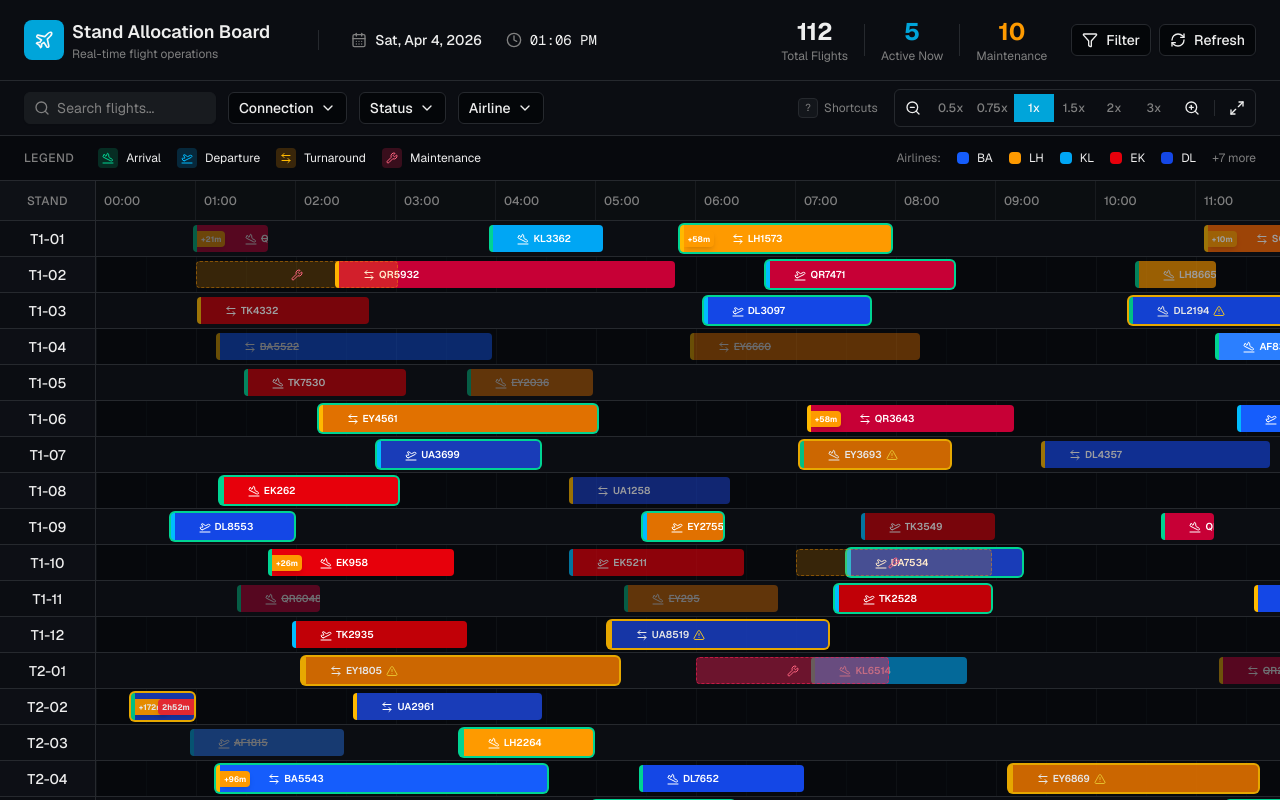
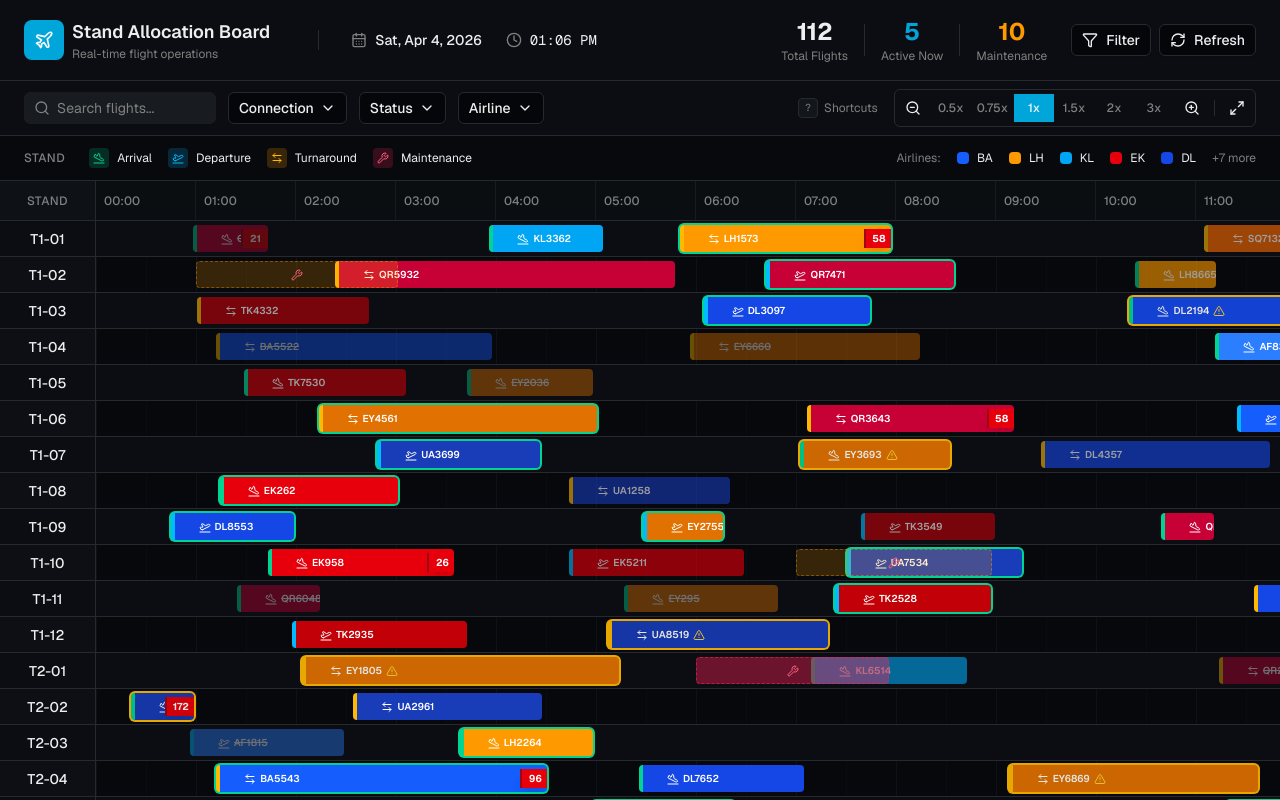
Before and after one commit to AmineBechar96/v0-flight-timeline-board, a Next.js app: page / in a window 1280 px wide. Built offline with nearby package versions, Linux system fonts and the light colour scheme.

Commit message:
feat: update timeline legend and delay badges styling\n\nReplace "Legend" with "Stand" and bold red delay badges.

```diff
--- a/components/flight-block.tsx
+++ b/components/flight-block.tsx
@@ -80,27 +80,18 @@ export function FlightBlock({
           isConflicting && "bg-red-600 border-red-400"
         )}
       >
-        {/* Delay badge on left edge */}
-        {flight.delayMinutes && (
-          <div className="absolute left-0 top-0 bottom-0 flex items-center">
-            <div className="bg-amber-500 text-white text-[8px] font-bold px-1 py-0.5 rounded-r shadow-md flex items-center gap-0.5">
-              <span>+{flight.delayMinutes}m</span>
-            </div>
-          </div>
-        )}
-
-        <div className={cn("flex items-center gap-1 flex-1", flight.delayMinutes && "pl-6")}>
+        <div className="flex items-center gap-1 flex-1">
           <GripVertical className="h-3 w-3 shrink-0 opacity-0 group-hover:opacity-60 transition-opacity" />
           <TypeIcon className="h-3 w-3 shrink-0" />
           <span className="truncate font-semibold">{flight.flightNumber}</span>
           {flight.status === "delayed" && <AlertTriangle className="h-3 w-3 shrink-0 text-amber-300" />}
         </div>
 
-        {/* Delay badge on right edge for longer delays (100+ min) */}
-        {flight.delayMinutes && flight.delayMinutes >= 100 && (
-          <div className="absolute right-0 top-0 bottom-0 flex items-center">
-            <div className="bg-red-500 text-white text-[8px] font-bold px-1 py-0.5 rounded-l shadow-md">
-              {flight.delayMinutes >= 60 ? `${Math.floor(flight.delayMinutes / 60)}h${flight.delayMinutes % 60}m` : `+${flight.delayMinutes}m`}
+        {/* Delay badge on right edge - strong red */}
+        {flight.delayMinutes && (
+          <div className="absolute -right-px top-0 bottom-0 flex items-center">
+            <div className="bg-red-600 text-white text-[10px] font-bold px-1.5 py-0.5 min-w-[28px] text-center shadow-lg border-l-2 border-red-800">
+              {flight.delayMinutes}
             </div>
           </div>
         )}
@@ -165,9 +156,9 @@ export function FlightBlock({
           </div>
 
           {flight.delayMinutes && (
-            <div className="mt-2 flex items-center gap-2 rounded bg-amber-500/20 px-2 py-1.5 text-xs">
-              <AlertTriangle className="h-3.5 w-3.5 text-amber-400" />
-              <span className="font-medium text-amber-400">
+            <div className="mt-2 flex items-center gap-2 rounded bg-red-600/20 px-2 py-1.5 text-xs border border-red-600/30">
+              <AlertTriangle className="h-3.5 w-3.5 text-red-500" />
+              <span className="font-bold text-red-500">
                 Delayed: +{flight.delayMinutes >= 60
                   ? `${Math.floor(flight.delayMinutes / 60)}h ${flight.delayMinutes % 60}min`
                   : `${flight.delayMinutes} min`}
--- a/components/timeline-legend.tsx
+++ b/components/timeline-legend.tsx
@@ -5,7 +5,7 @@ import { PlaneLanding, PlaneTakeoff, ArrowLeftRight, Wrench } from "lucide-react
 export function TimelineLegend() {
   return (
     <div className="flex items-center gap-6 border-b border-border bg-card/50 px-6 py-3">
-      <span className="text-xs font-medium uppercase tracking-wider text-muted-foreground">Legend</span>
+      <span className="text-xs font-medium uppercase tracking-wider text-muted-foreground">Stand</span>
 
       <div className="flex items-center gap-4">
         <div className="flex items-center gap-2">
```
